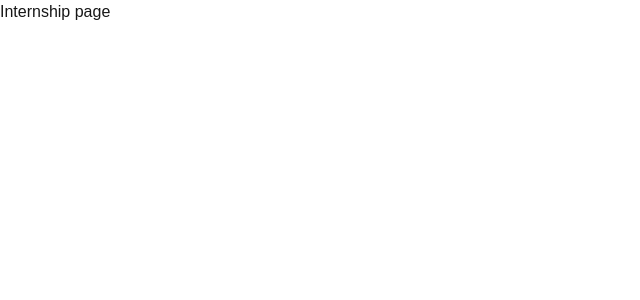
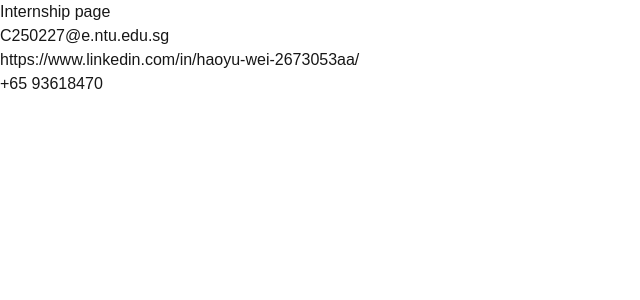
Before and after one commit to whyeric92-eng/my-website, a Next.js app: page /internship in a window 1280 px wide. Shown: the top 300 px of the page, without its empty margins (0-640 px from the left). Built offline with nearby package versions, Linux system fonts and the light colour scheme.

Commit message:
feat: add the contact footer

```diff
--- a/app/layout.tsx
+++ b/app/layout.tsx
@@ -1,6 +1,7 @@
 import type { Metadata } from "next";
 import { Geist, Geist_Mono } from "next/font/google";
 import "./globals.css";
+import Footer from '@/components/Footer';
 
 const geistSans = Geist({
   variable: "--font-geist-sans",
@@ -27,7 +28,9 @@
       lang="en"
       className={`${geistSans.variable} ${geistMono.variable} h-full antialiased`}
     >
-      <body className="min-h-full flex flex-col">{children}</body>
+      <body className="min-h-full flex flex-col">{children}
+        <Footer />
+      </body>
     </html>
   );
 }
--- /dev/null
+++ b/components/Footer.tsx
@@ -0,0 +1,11 @@
+import { contact } from '@/data/contact';
+
+export default function Footer() {
+    return (
+        <footer>
+            <div> {contact.email} </div>
+            <div> {contact.linkedin} </div>
+            <div> {contact.phoneNumber} </div>
+        </footer>
+    );
+}
--- /dev/null
+++ b/data/contact.ts
@@ -0,0 +1,11 @@
+export type Contact = {
+    email: string;
+    linkedin: string;
+    phoneNumber: string;
+}
+
+export const contact: Contact = {
+    email: "C250227@e.ntu.edu.sg",
+    linkedin: "https://www.linkedin.com/in/haoyu-wei-2673053aa/",
+    phoneNumber: "+65 93618470",
+}
```
